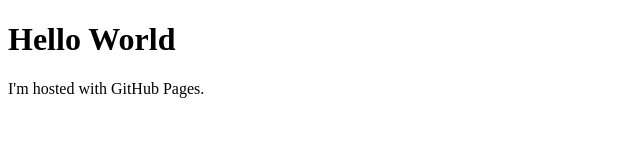
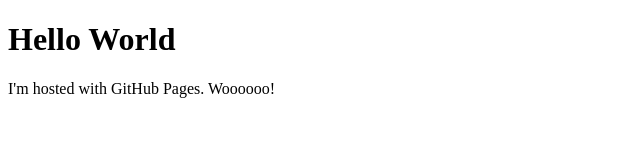
Before and after one commit to tyhirn/tyhirn.github.io, a plain HTML site: page index.html in a window 1280 px wide. Shown: the full height of the page, 0-640 px from the left. Drawn offline with Linux system fonts and the light colour scheme.

Commit message:
Update index.html

```diff
--- a/index.html
+++ b/index.html
@@ -7,7 +7,7 @@
 
 
     <h1>Hello World</h1>
-    <p>I'm hosted with GitHub Pages.</p>
+    <p>I'm hosted with GitHub Pages. Woooooo!</p>
 
 
 
```
